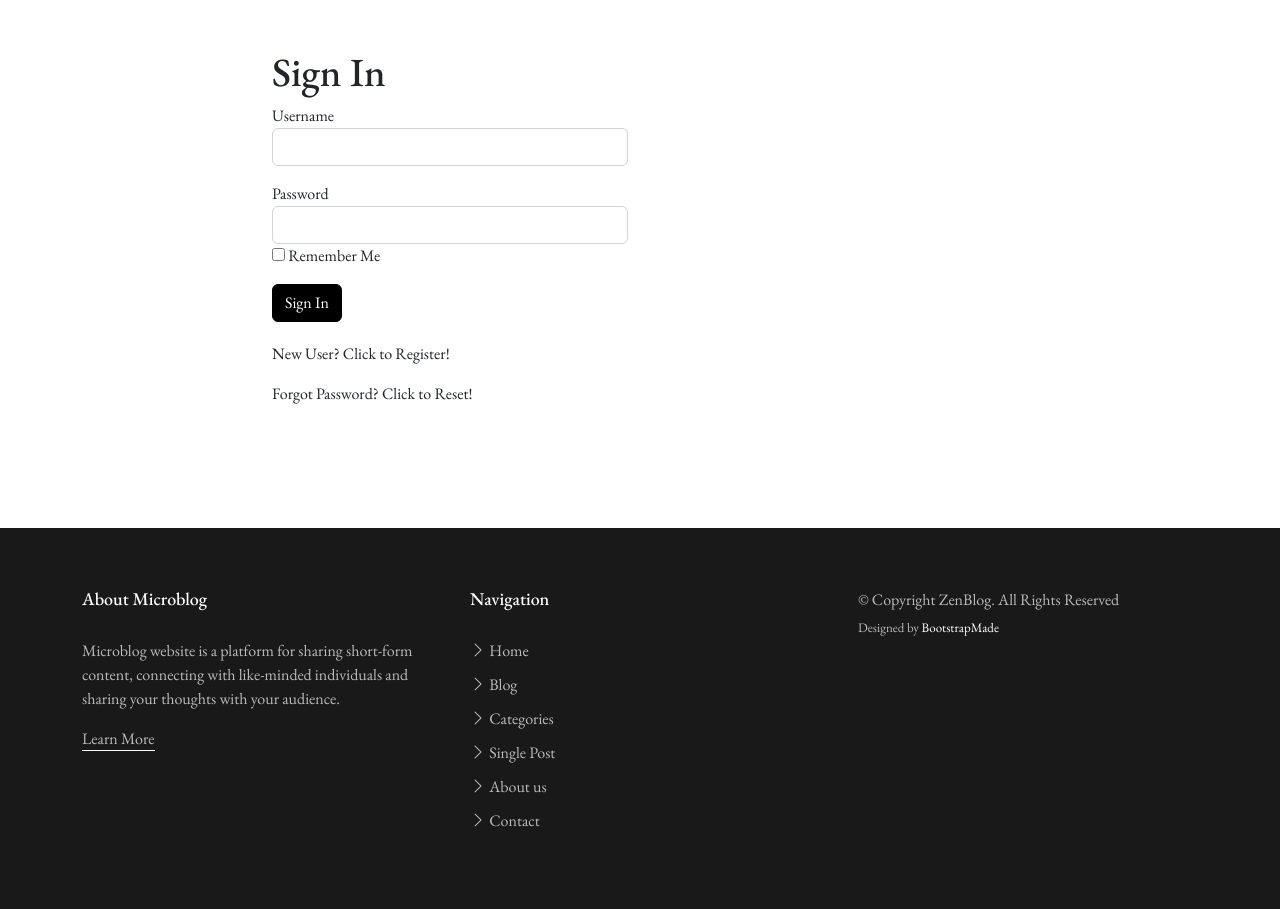
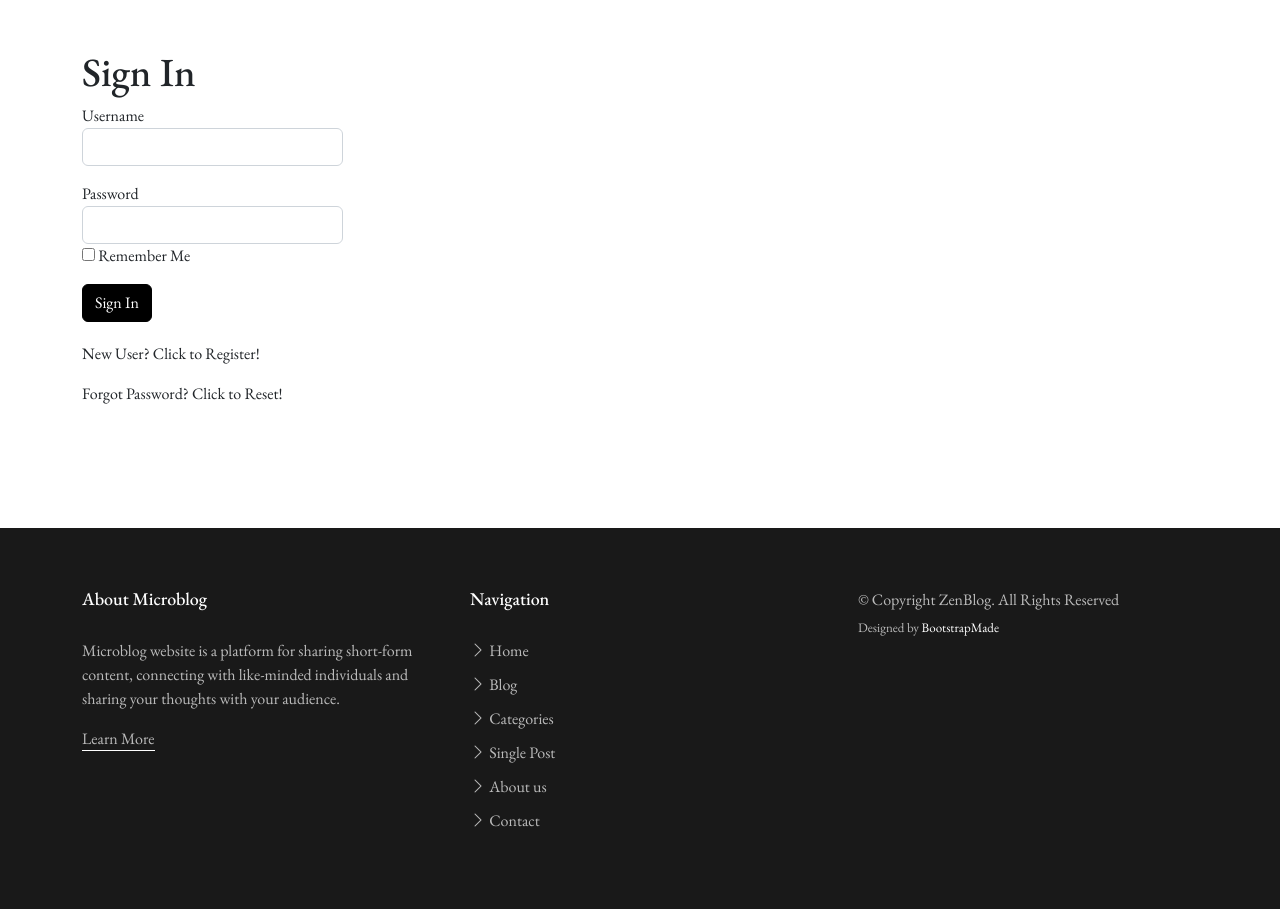
Before and after one commit to fredrickdave/Microblog-Project, a Flask app: page /auth/login in a window 1280 px wide. Shown: the part 90-999 px from the top of the page. Run offline with Flask 3, Linux system fonts and the light colour scheme; some libraries are stand-ins or nearby versions; some web fonts are replaced.

Commit message:
Update page layout and color

```diff
--- a/app/static/css/main.css
+++ b/app/static/css/main.css
@@ -1353,3 +1353,7 @@ section {
 .page-link:hover {
   color: black;
 }
+
+.flash-message {
+  color: grey;
+}
--- a/app/templates/auth/login.html
+++ b/app/templates/auth/login.html
@@ -5,7 +5,6 @@
   <div class="single-post" data-aos="fade-up">
     <div class="container">
       <div class="row">
-        <div class="col-lg-8 col-md-10 mx-auto content">
           <!-- ======= Login Form ======= -->
           <form action="" method="post" novalidate>
             {{ form.hidden_tag() }}
@@ -14,7 +13,7 @@
               <div class="col-lg-12">
                 <h1 class="comment-title">Sign In</h1>
                 <div class="row">
-                  <div class="col-lg-6 mb-3">
+                  <div class="col-lg-3 mb-3">
                     {{ form.username.label }}
                     {{ form.username(class_="form-control") }}
                     {% for error in form.username.errors %}
@@ -24,7 +23,7 @@
                 </div>
 
                 <div class="row">
-                  <div class="col-lg-6 mb-3">
+                  <div class="col-lg-3 mb-3">
                     {{ form.password.label }}
                     {{ form.password(class_="form-control") }}
                     {% for error in form.password.errors %}
@@ -36,7 +35,7 @@
                 </div>
 
                 <div class="row">
-                  <div class="col-lg-6 mb-3">
+                  <div class="col-lg-3 mb-3">
                     {{ form.submit(class_="btn btn-primary") }}
                     <p class="register">New User? <a href="{{ url_for('auth.register') }}">Click to Register!</a></p>
                     <p>Forgot Password? <a href="{{ url_for('auth.reset_password_request') }}">Click to Reset!</a></p>
@@ -46,7 +45,6 @@
               </div>
             </div><!-- End Login Form -->
           </form>
-        </div>
       </div>
     </div>
   </div>
--- a/app/templates/base.html
+++ b/app/templates/base.html
@@ -114,13 +114,14 @@
         <!-- ======= Flash Message ======= -->
         {% with messages = get_flashed_messages() %}
         {% if messages %}
-        <section class="single-post-content">
-            <ul>
-                {% for message in messages %}
-                <li>{{ message }}</li>
-                {% endfor %}
-            </ul>
-        </section>
+            <div class="container mt-5" data-aos="fade-up">
+                <ul>
+                    {% for message in messages %}
+                    <li><h3 class="flash-message">{{ message }}</h3></li>
+                    {% endfor %}
+                </ul>
+              </div>
+
         {% endif %}
         {% endwith %}
 
```
